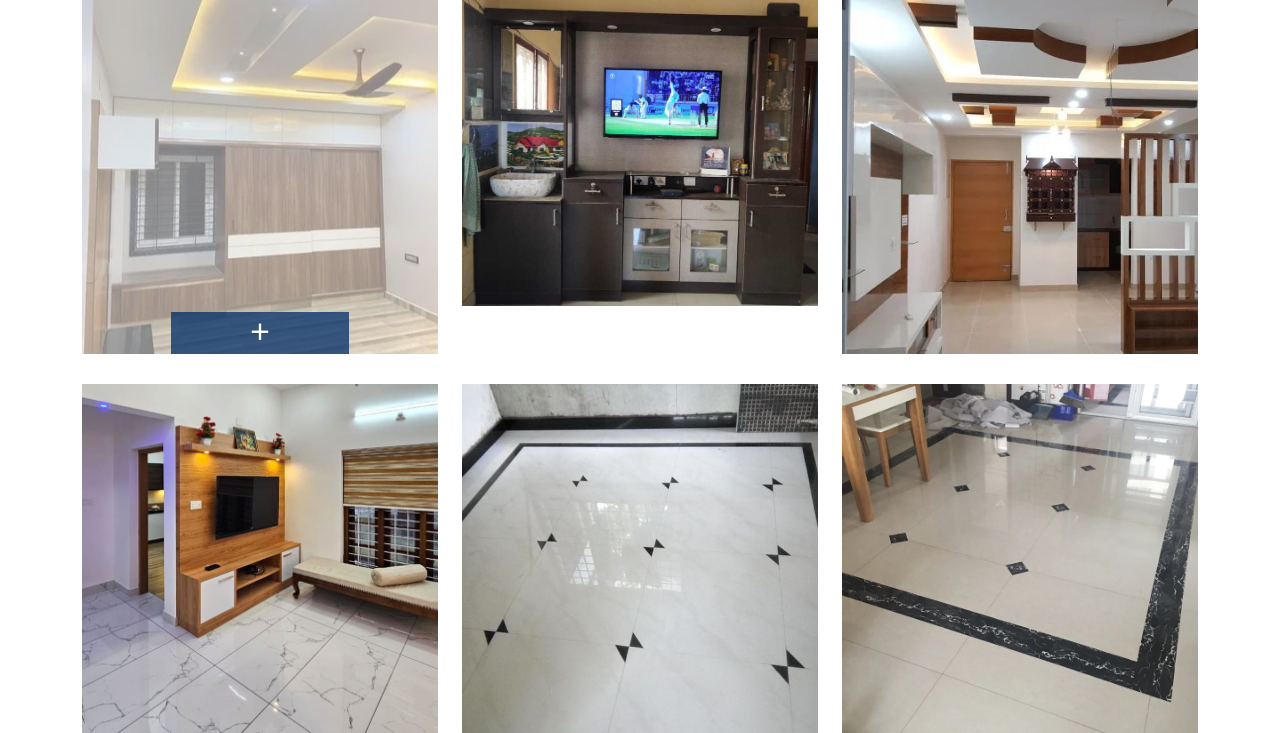
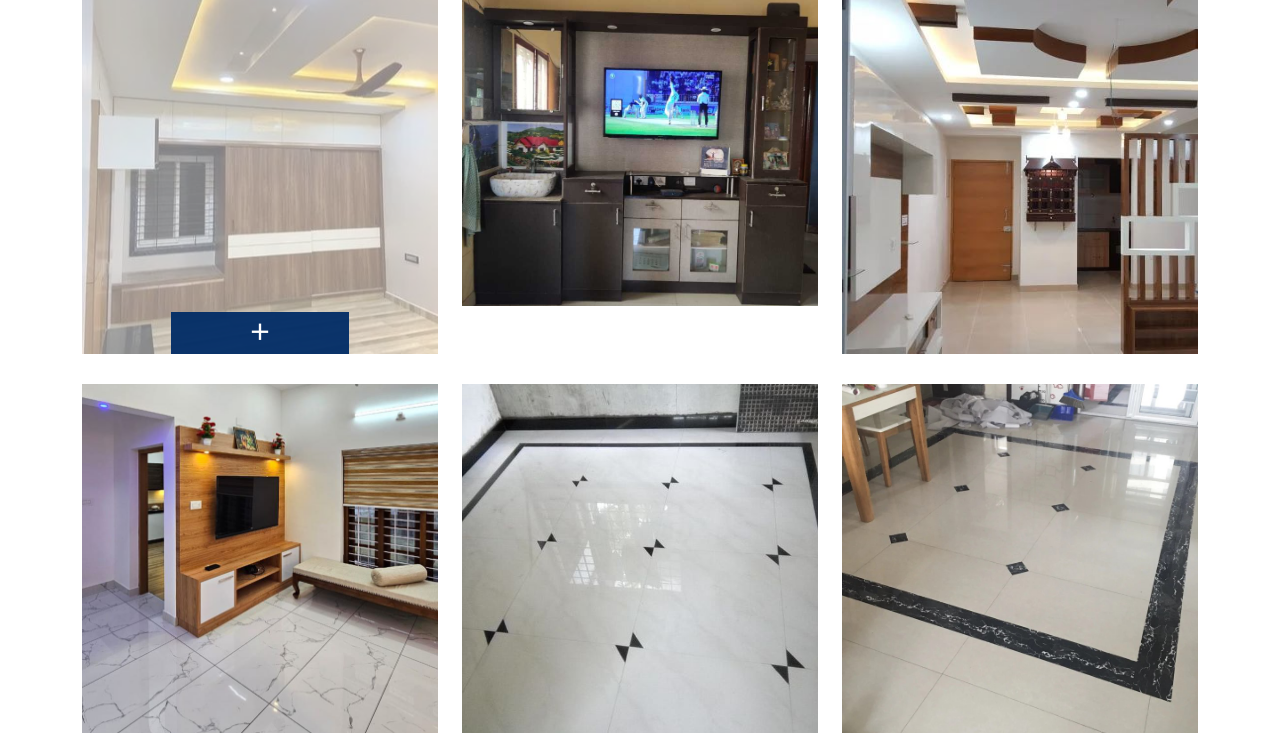
Before and after one commit to LuciferEddy/Edcons-Enterprises, a plain HTML site: page index.html in a window 1280 px wide. In both pictures the pointer is over the link 260 px from the left and 2801 px from the top of the page. Shown: the part 2468-3201 px from the top of the page. Drawn offline with nearby package versions, Linux system fonts and the light colour scheme.

Commit message:
roll backed 917 row in css

```diff
--- a/assets/css/style.css
+++ b/assets/css/style.css
@@ -914,7 +914,7 @@ section {
 }
 
 .portfolio .portfolio-wrap .portfolio-links a:hover {
-  /* background: rgba(0, 44, 102, 0.95); */
+  background: rgba(0, 44, 102, 0.95);
 }
 
 .portfolio .portfolio-wrap .portfolio-links a+a {
```
